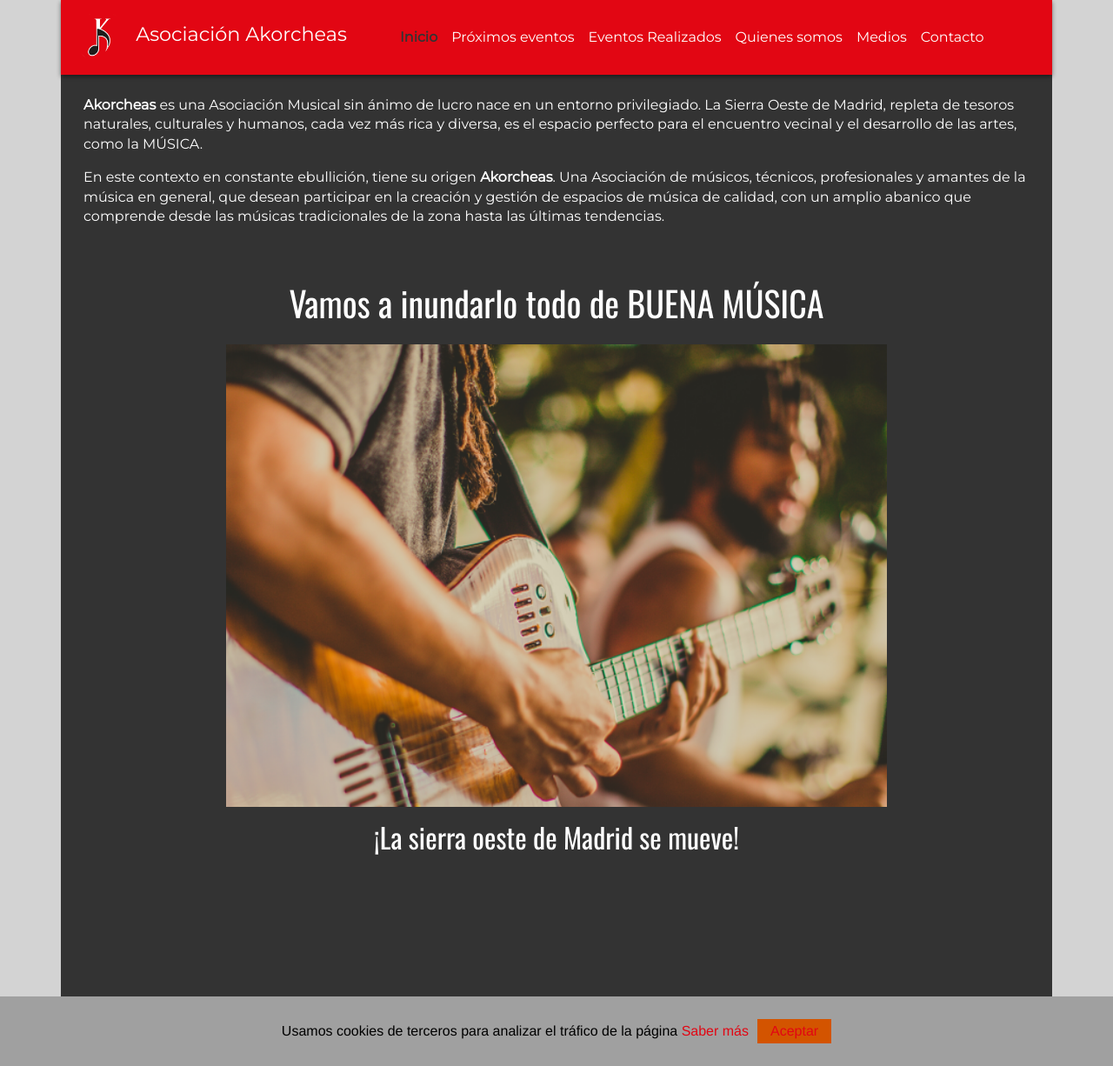
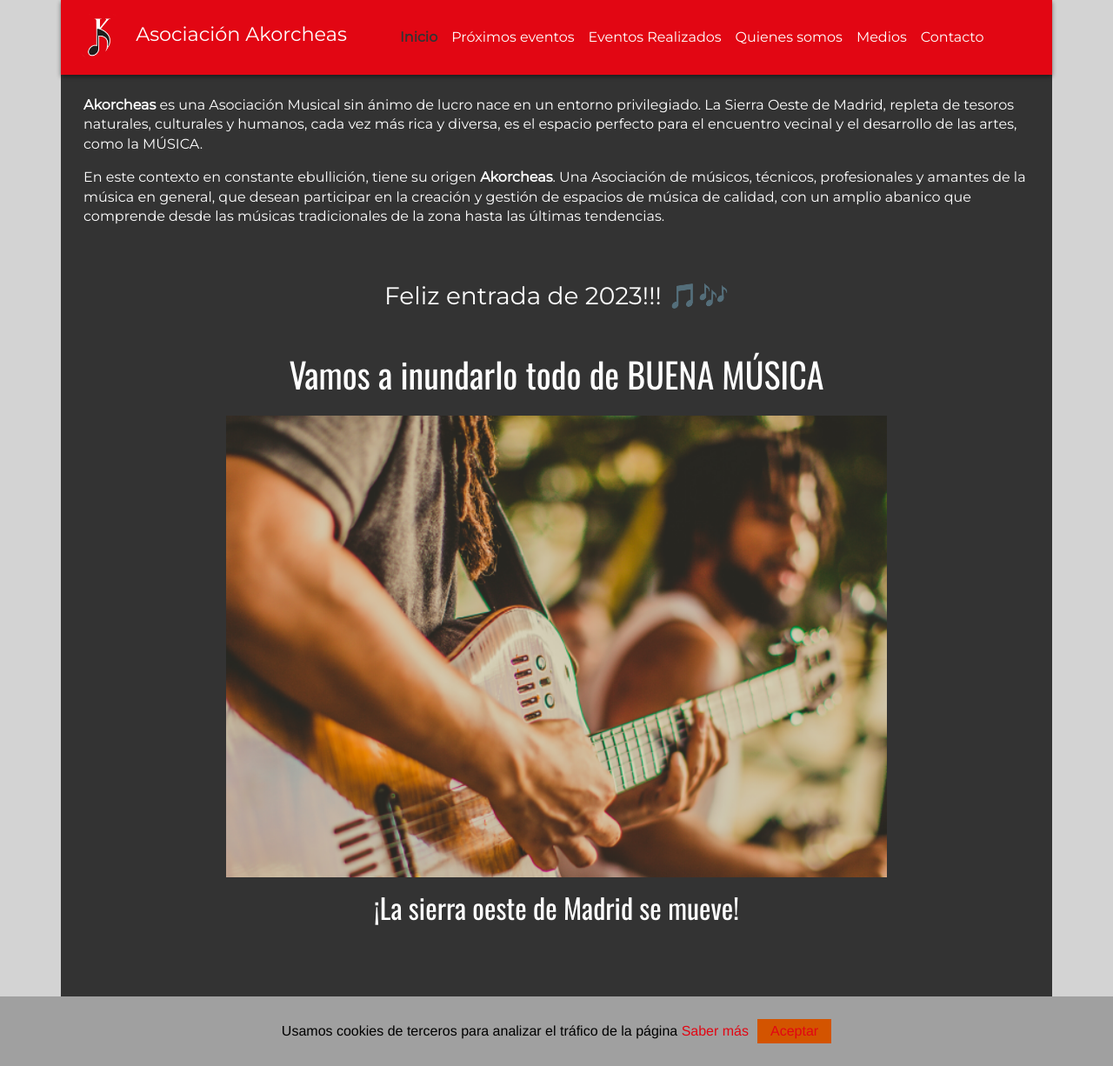
Before and after one commit to akorcheas/akorcheas.github.io, a Jekyll site: the page built from index.html, in a window 1280 px wide and 1226 px high. Shown: the whole window at 87% size. Built offline with Jekyll 4.4.1, drawn with Linux system fonts in a browser that asks for light colours; some web fonts are replaced.

Commit message:
bienvenida 2023 en home

```diff
--- a/index.html
+++ b/index.html
@@ -20,6 +20,7 @@ relativePath:
     </div>
   </div>
 </div>
+<h3 class="my-4 text-center">Feliz entrada de 2023!!! 🎵🎶</h3>
 <div class="banner container-fluid d-flex flex-column py-4 px-0">
   <h1 class="text-center family-oswald pb-3">Vamos a inundarlo todo de BUENA MÚSICA</h1>
   <img src="assets/img/bg-home.png" class="mx-auto img-fluid col-8">
--- a/proximos_eventos.html
+++ b/proximos_eventos.html
@@ -12,9 +12,8 @@ relativePath:
 </div>
 <div class="pb-4">
   <div class="post container-fluid d-flex flex-column">
-    <h3 class="mb-4 text-center">Feliz entrada de 2023!!! 🎵🎶</h3>
     <h4 class="text-center">Estate atento a los próximos eventos!!!</h4>
-    <h5 class="text-center mb-4">No olvides q puedes contactarnos para recibir noticias de akorcheas en la sección de
+    <h5 class="text-center mb-4">No olvides q puedes contactarnos para recibir noticias de akorcheas o asociarte en la sección de
         <a href="contacto.html">contacto</a>
     </h5>
   </div>
```
